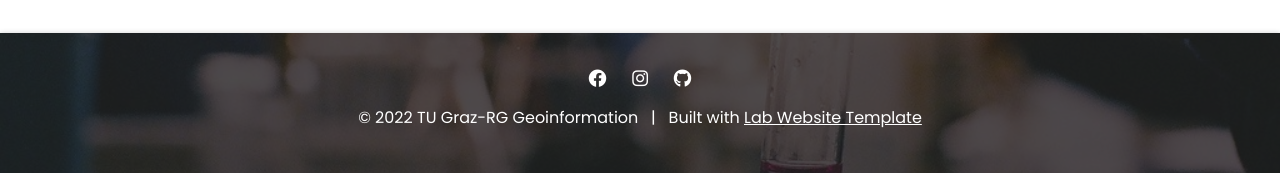
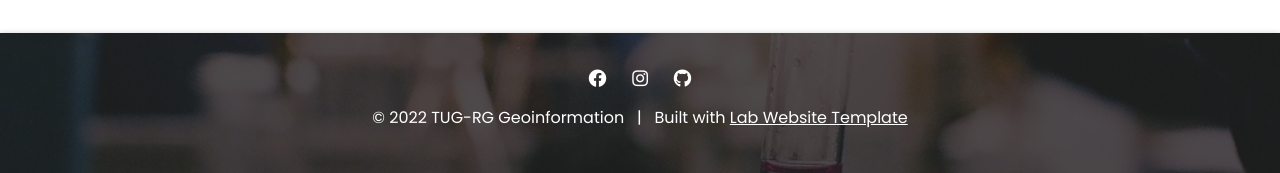
Before and after one commit to Geoinfo-TUGraz/Geoinfo-TUGraz.github.io, a Jekyll site: the page built from index.md, in a window 1280 px wide and 900 px high, scrolled down 918 px. Shown: the part 727-900 px from the top of the window. Built offline with Jekyll 4.4.1, drawn with Linux system fonts in a browser that asks for light colours; some of the changed text lies outside the part shown.

Commit message:
Update _config.yaml

```diff
--- a/_config.yaml
+++ b/_config.yaml
@@ -1,9 +1,9 @@
 ### basic settings
 
 # site properties and page defaults
-title: TU Graz-RG Geoinformation
+title: TUG-RG Geoinformation
 description: Website for the Research Group Geoinformation, Institute of Geodesy, Graz University of Technology.
-logo: images/logo.svg
+logo: images/ifg.png
 header: images/background.jpg
 footer: images/background.jpg
 baseurl: ""
```
